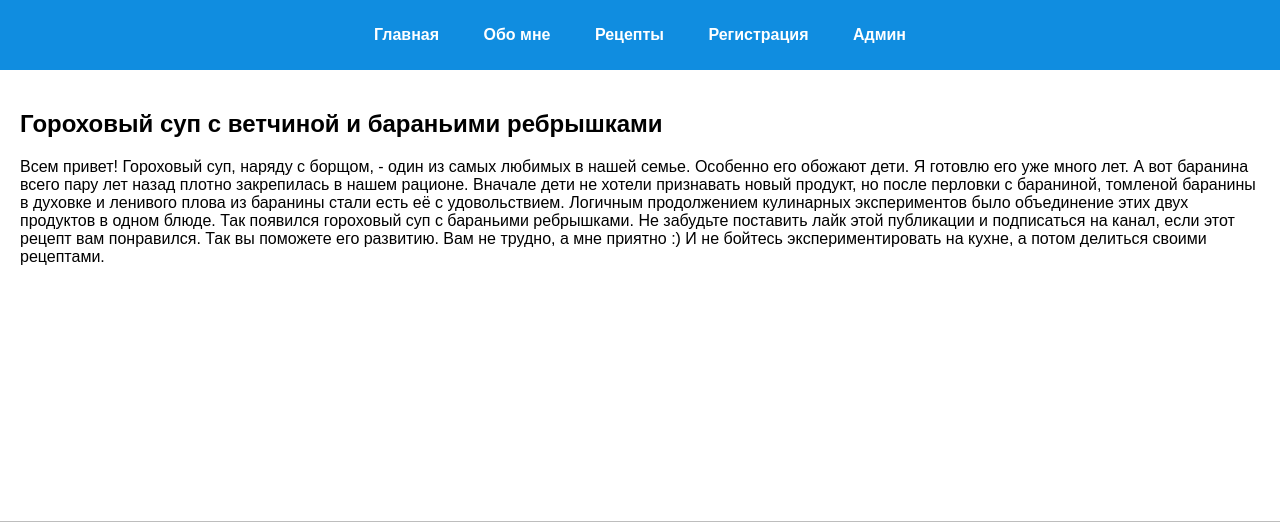
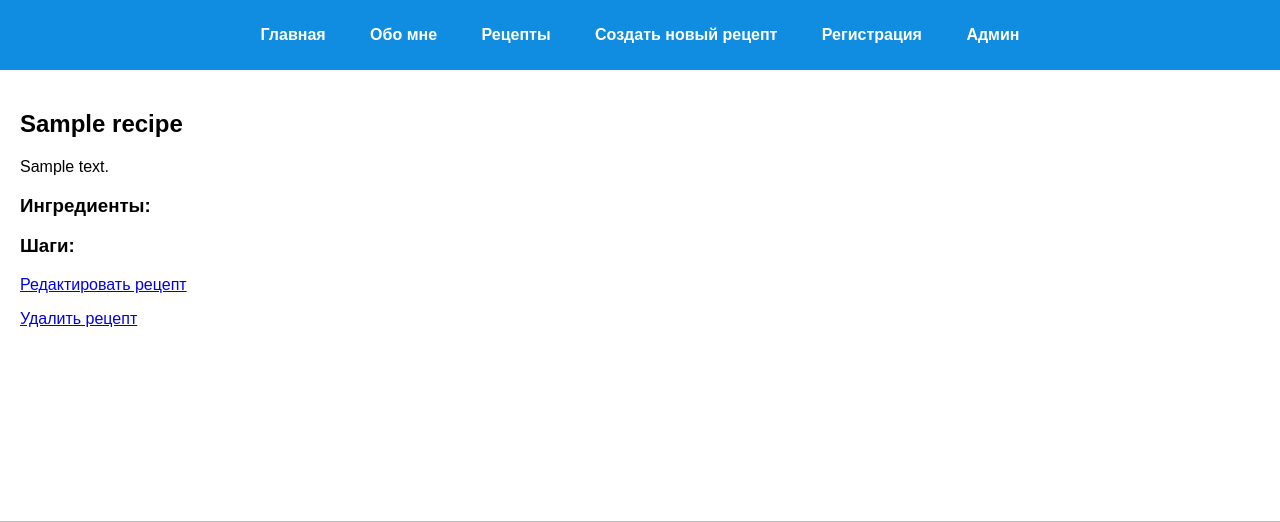
Before and after one commit to inion13/inionblog, a Django app: page /recipe/1 in a window 1280 px wide. Shown: the top 522 px of the page. Run offline with Django 5.2, Linux system fonts and the light colour scheme; tables that the repository leaves empty hold one stand-in row (values such as "Sample post").

Commit message:
add many

```diff
--- a/InionBlog/example/models.py
+++ b/InionBlog/example/models.py
@@ -2,5 +2,6 @@ from django.db import models
 
 
 class Recipe(models.Model):
+    objects = None
     title = models.CharField(max_length=9000)
     description = models.CharField(max_length=9000)
--- a/InionBlog/example/urls.py
+++ b/InionBlog/example/urls.py
@@ -4,13 +4,12 @@ from . import views
 urlpatterns = [
     path('', views.main, name='main'),
     path('about/', views.about, name='about'),
-    path('recipes/', views.recipes, name='recipes'),
-    path('recipe/<int:recipe_id>', views.recipe, name='recipe'),
+    path('recipe_list/', views.recipe_list, name='recipe_list'),
+    path('recipe/<int:recipe_id>', views.recipe_detail, name='recipe_detail'),
     path('login/', views.user_login, name='login'),
     path('logout/', views.logout_view, name='logout'),
-    path('registration/', views.user_registration, name='registration')
-    # path('create/', views.create_item, name='create'),
-    # path('read/<int:item_id', views.read_item, name='read'),
-    # path('update/<int:item_id', views.update_item, name='update'),
-    # path('delete/<int:item_id', views.delete_item, name='delete')
+    path('registration/', views.user_registration, name='registration'),
+    path('recipes/create/', views.create_recipe, name='create_recipe'),
+    path('recipes/edit/<int:recipe_id>/', views.edit_recipe, name='edit_recipe'),
+    path('recipes/delete/<int:recipe_id>/', views.delete_recipe, name='delete_recipe'),
 ]
--- a/InionBlog/example/views.py
+++ b/InionBlog/example/views.py
@@ -2,26 +2,9 @@ from django.contrib.auth import authenticate, login, logout
 from django.contrib.auth.decorators import login_required
 from django.contrib.auth.forms import AuthenticationForm, UserCreationForm
 from django.http import HttpResponse
-from django.shortcuts import render, redirect
-
-
-lst_recipes = [
-    {'id': 1, 'title': 'Гороховый суп с ветчиной и бараньими ребрышками',
-     'description': 'Всем привет! Гороховый суп, '
-                    'наряду с борщом, - один из самых любимых в нашей семье. Особенно его обожают дети. '
-                    'Я готовлю его уже много лет. А вот баранина всего пару лет назад плотно закрепилась '
-                    'в нашем рационе. Вначале дети не хотели признавать новый продукт, но после перловки с бараниной, '
-                    'томленой баранины в духовке и ленивого плова из баранины стали есть её с удовольствием. Логичным '
-                    'продолжением кулинарных экспериментов было объединение этих двух продуктов в одном блюде. Так '
-                    'появился гороховый суп с бараньими ребрышками. Не забудьте поставить лайк этой публикации и '
-                    'подписаться на канал, если этот рецепт вам понравился. Так вы поможете его развитию. Вам не '
-                    'трудно, а мне приятно :) И не бойтесь экспериментировать на кухне, а потом делиться своими '
-                    'рецептами.'},
-    {'id': 2, 'title': ' ', 'description': ' '},
-    {'id': 3, 'title': ' ', 'description': ' '},
-    {'id': 4, 'title': ' ', 'description': ' '},
-    {'id': 5, 'title': ' ', 'description': ' '}
-]
+from django.shortcuts import render, redirect, get_object_or_404
+from .models import Recipe
+from .forms import RecipeForm, RecipeDeleteForm
 
 
 def user_login(request):
@@ -43,11 +26,6 @@ def logout_view(request):
     return redirect('login')
 
 
-@login_required(login_url='login')
-def hello(request):
-    return HttpResponse('Hello, World!')
-
-
 def user_registration(request):
     if request.method == 'POST':
         form = UserCreationForm(request.POST)
@@ -59,6 +37,7 @@ def user_registration(request):
     return render(request, 'registration.html', {'form': form})
 
 
+# @login_required
 def main(request):
     return render(request, 'main.html')
 
@@ -67,48 +46,46 @@ def about(request):
     return render(request, 'about.html')
 
 
-def recipes(request):
-    global lst_recipes
-    context = {'lst_recipes': lst_recipes}
-    return render(request, 'recipes.html', context)
+def recipe_list(request):
+    lst_recipes = Recipe.objects.all()
+    return render(request, 'recipe_list.html', {'lst_recipes': lst_recipes})
 
 
-def recipe(request, recipe_id):
-    global lst_recipes
-    result = {}
-    for i in lst_recipes:
-        if i['id'] == recipe_id:
-            result['title'] = i['title']
-            result['description'] = i['description']
-            break
-    return render(request, 'recipe.html', result)
+def recipe_detail(request, recipe_id):
+    recipe = get_object_or_404(Recipe, pk=recipe_id)
+    return render(request, 'recipe_detail.html', {'recipe': recipe})
 
 
+def create_recipe(request):
+    if request.method == 'POST':
+        form = RecipeForm(request.POST)
+        if form.is_valid():
+            form.save()
+            return redirect('recipe_list')
+    else:
+        form = RecipeForm()
+    return render(request, 'create_recipe.html', {'form': form})
 
 
-'''def create_item(request):
-    item = Item(name='Молоко', quantity=5, price=500)
-    item.save()
-    result = f'{item.name} Количество {item.quantity} Цена {item.price}'
-    return HttpResponse(result)
+def edit_recipe(request, recipe_id):
+    recipe = get_object_or_404(Recipe, pk=recipe_id)
+    if request.method == 'POST':
+        form = RecipeForm(request.POST, instance=recipe)
+        if form.is_valid():
+            form.save()
+            return redirect('recipe_list')
+    else:
+        form = RecipeForm(instance=recipe)
+    return render(request, 'edit_recipe.html', {'form': form, 'recipe': recipe})
 
 
-def read_item(request, item_id):
-    item = Item.objects.filter(pk=item_id).first()
-    result = f'{item.name} Количество {item.quantity} Цена {item.price}'
-    return HttpResponse(result)
-
-
-def update_item(request, item_id):
-    item = Item.objects.filter(pk=item_id).first()
-    item.name = 'Гвозди'
-    item.save()
-    result = f'{item.name} Количество {item.quantity} Цена {item.price}'
-    return HttpResponse(result)
-
-
-def delete_item(request, item_id):
-    item = Item.objects.filter(pk=item_id).first()  # pk - это primary key
-    item.delete()
-    return HttpResponse('Успешно')
-'''
+def delete_recipe(request, recipe_id):
+    recipe = get_object_or_404(Recipe, pk=recipe_id)
+    if request.method == 'POST':
+        form = RecipeDeleteForm(request.POST)
+        if form.is_valid() and form.cleaned_data['confirm_delete']:
+            recipe.delete()
+            return redirect('recipe_list')
+    else:
+        form = RecipeDeleteForm()
+    return render(request, 'delete_recipe.html', {'form': form, 'recipe': recipe})
--- a/InionBlog/templates/about.html
+++ b/InionBlog/templates/about.html
@@ -1,6 +1,6 @@
 {% extends 'base.html' %}
 
-{% block title %}Главная{% endblock %}
+{% block title %}Обо мне{% endblock %}
 
 
 {% block content %}
--- a/InionBlog/templates/base.html
+++ b/InionBlog/templates/base.html
@@ -12,7 +12,8 @@
             <ul>
                 <li><a href="{% url 'main' %}">Главная</a></li>
                 <li><a href="{% url 'about' %}">Обо мне</a></li>
-                <li><a href="{% url 'recipes' %}">Рецепты</a></li>
+                <li><a href="{% url 'recipe_list' %}">Рецепты</a></li>
+                <li><a href="{% url 'create_recipe' %}">Создать новый рецепт</a></li>
                 <li><a href="{% url 'registration' %}">Регистрация</a></li>
                 <li><a href="/admin">Админ</a></li>
             </ul>
@@ -34,7 +35,6 @@
                 <p><strong>Email:</strong> inion@gmail.com</p>
                 <p><strong>Телефон:</strong> +7 9021 01 01 01</p>
                 <p><strong>Основной сайт:</strong> <a href="https://dzen.ru/bestrecipes">https://dzen.ru/bestrecipes</a></p>
-                <!-- Добавьте другие контактные данные, если нужно -->
             </div>
         </div>
         <p>&copy; 2023 Мой сайт. Все права защищены.</p>
--- a/InionBlog/templates/login.html
+++ b/InionBlog/templates/login.html
@@ -3,14 +3,18 @@
 <head>
     <meta charset="UTF-8">
     <title>Login</title>
+    {% load static %}
+    <link rel="stylesheet" href="{% static 'regstyle.css' %}">
 </head>
 <body>
+    <div>
         <h2>Login</h2>
         <form method="post" action="{% url 'login' %}">
             {% csrf_token %}
             {{ form.as_p }}
             <button type="submit">Login</button>
         </form>
+    </div>
 
 </body>
 </html>
--- a/InionBlog/templates/recipe.html
+++ /dev/null
@@ -1,9 +0,0 @@
-{% extends 'base.html' %}
-
-{% block title %}Главная{% endblock %}
-
-
-{% block content %}
-    <h2>{{ title }}</h2>
-        <p>{{ description }}</p>
-{% endblock %}
--- /dev/null
+++ b/InionBlog/templates/recipe_detail.html
@@ -0,0 +1,26 @@
+{% extends 'base.html' %}
+
+{% block title %}{{ recipe.title }}{% endblock %}
+
+{% block content %}
+    <h2>{{ recipe.title }}</h2>
+    <p>{{ recipe.description }}</p>
+
+    <h3>Ингредиенты:</h3>
+    <ul>
+        {% for ingredient in recipe.ingredients.all %}
+            <li>{{ ingredient.name }}</li>
+        {% endfor %}
+    </ul>
+
+    <h3>Шаги:</h3>
+    <ol>
+        {% for step in recipe.steps.all %}
+            <li>{{ step.description }}</li>
+        {% endfor %}
+    </ol>
+
+    <a href="{% url 'edit_recipe' recipe_id=recipe.id %}">Редактировать рецепт</a>
+    <p></p>
+    <a href="{% url 'delete_recipe' recipe_id=recipe.id %}">Удалить рецепт</a>
+{% endblock %}
--- a/InionBlog/templates/recipes.html
+++ b/InionBlog/templates/recipe_list.html
@@ -1,13 +1,13 @@
 {% extends 'base.html' %}
 
-{% block title %}Главная{% endblock %}
+{% block title %}Список рецептов{% endblock %}
 
 
 {% block content %}
     <h3>Список рецептов:</h3>
         <ul>
             {% for recipe in lst_recipes %}
-                <li><a href="{% url 'recipe' recipe_id=recipe.id %}">{{ recipe.title }}</a></li>
+                <li><a href="{% url 'recipe_detail' recipe_id=recipe.id %}">{{ recipe.title }}</a></li>
             {% endfor %}
         </ul>
 {% endblock %}
--- a/InionBlog/templates/registration.html
+++ b/InionBlog/templates/registration.html
@@ -3,14 +3,17 @@
 <head>
     <meta charset="UTF-8">
     <title>Registration</title>
+    {% load static %}
+    <link rel="stylesheet" href="{% static 'regstyle.css' %}">
 </head>
 <body>
+    <div>
         <h2>Registration</h2>
         <form method="post" action="{% url 'registration' %}">
             {% csrf_token %}
             {{ form.as_p }}
             <button type="submit">Registration</button>
         </form>
-
+    </div>
 </body>
 </html>
```
Also changed, not shown: InionBlog/example/forms.py (added, +16 -0 lines), InionBlog/static/regstyle.css (added, +32 -0 lines), InionBlog/templates/create_recipe.html (added, +32 -0 lines), InionBlog/templates/delete_recipe.html (added, +12 -0 lines), InionBlog/templates/edit_recipe.html (added, +12 -0 lines). Lines whose indentation alone changed are shown as unchanged.
